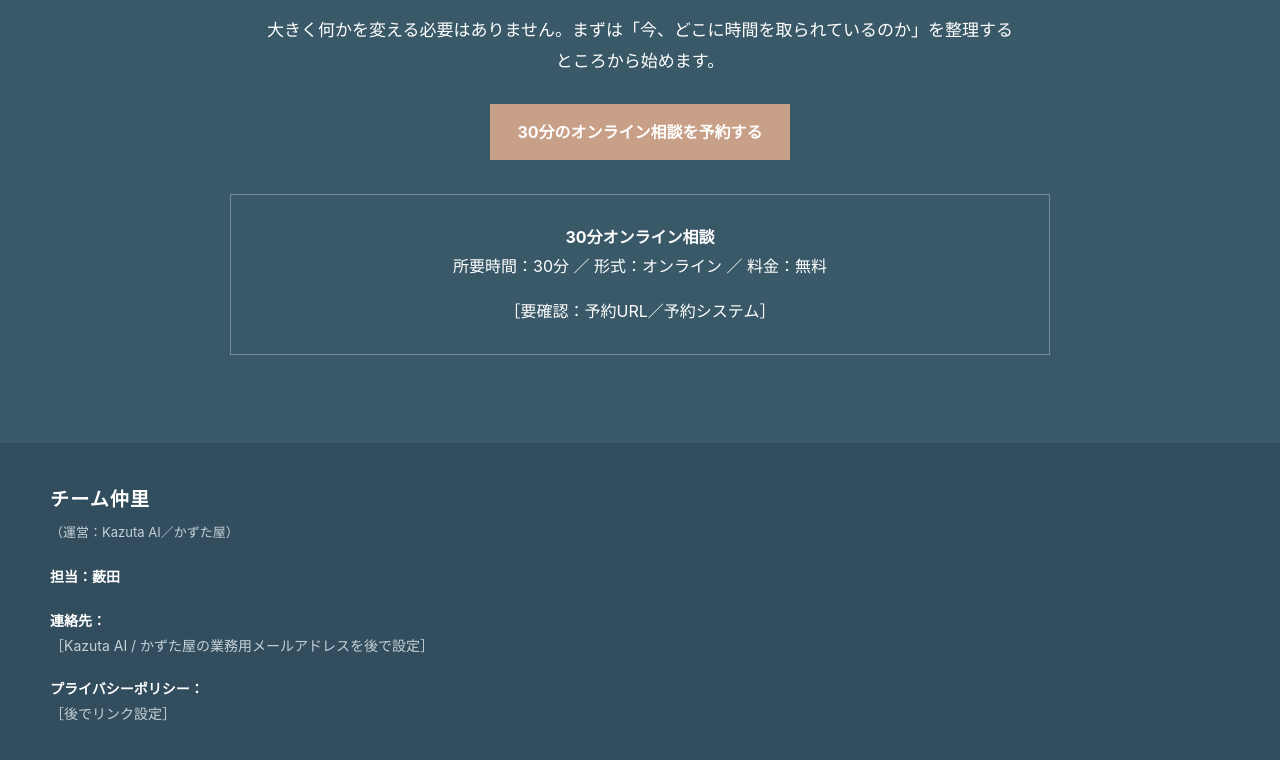
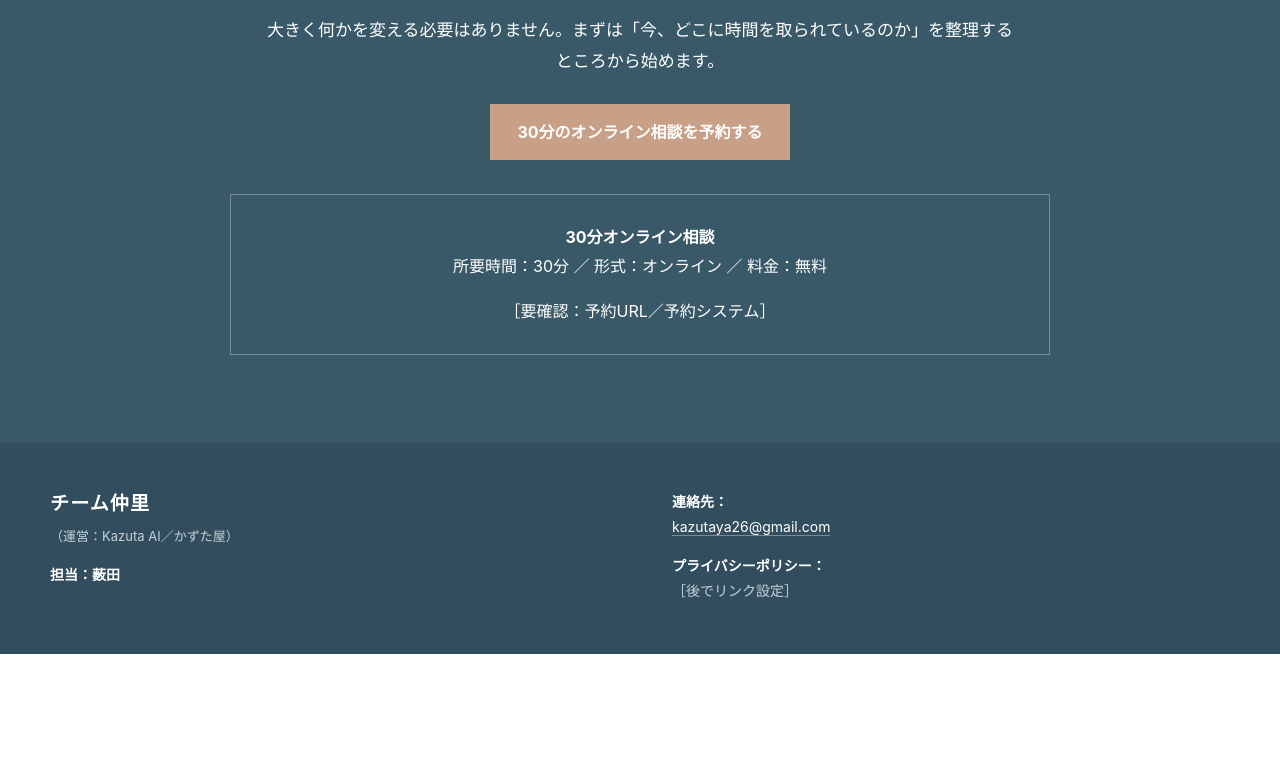
Before and after one commit to yabuta16/profile-page, a plain HTML site: page team-nakazato-property.html in a window 1280 px wide. Shown: the part 7411-8171 px from the top of the page. After the commit the page ends 8065 px from the top, so only its background shows below. Drawn offline with Linux system fonts and the light colour scheme.

Commit message:
Rebalance footer and restore contact email

```diff
--- a/team-nakazato-property.html
+++ b/team-nakazato-property.html
@@ -168,13 +168,15 @@
     .final{background:#3a5968;color:#fff;text-align:center}
     .final h2,.final p{color:#fff}
     .booking{max-width:820px;margin:34px auto 0;border:1px solid rgba(255,255,255,.3);padding:28px}
-    footer{background:#324d5d;color:#dbe4e8;padding:40px 0 70px}
-    .footer-info{font-size:14px;line-height:1.8}
+    footer{background:#324d5d;color:#dbe4e8;padding:44px 0 50px}
+    .footer-info{display:grid;grid-template-columns:repeat(2,minmax(0,1fr));gap:64px;font-size:14px;line-height:1.8}
     .footer-brand{font-size:19px;font-weight:700;letter-spacing:.06em;color:#fff}
     .footer-operator{margin-top:4px;font-size:13px;color:#c5d2d8}
-    .footer-details{display:grid;gap:18px;margin-top:20px}
+    .footer-person{margin-top:14px;color:#fff;font-weight:600}
+    .footer-details{display:grid;gap:14px;padding-top:2px}
     .footer-label{display:block;color:#fff;font-weight:600}
     .footer-placeholder{display:block;color:#c5d2d8}
+    .footer-info a{color:#fff;border-bottom:1px solid rgba(255,255,255,.35)}
     @media(max-width:980px){
       .navlinks a:not(.cta-mini){display:none}
       .split{grid-template-columns:1fr}
@@ -184,6 +186,10 @@
       .results-grid{grid-template-columns:1fr 1fr}
       .flow{grid-template-columns:1fr}
       .step:not(:last-child){border-right:0;border-bottom:1px solid #e3e8ea}
+    }
+    @media(max-width:760px){
+      .footer-info{grid-template-columns:1fr;gap:24px}
+      .footer-details{padding-top:20px;border-top:1px solid rgba(255,255,255,.16)}
     }
     @media(max-width:640px){
       .wrap{width:min(100% - 28px,1180px)}
@@ -437,11 +443,13 @@
 
   <footer>
     <div class="wrap footer-info">
-      <div class="footer-brand">チーム仲里</div>
-      <div class="footer-operator">（運営：Kazuta AI／かずた屋）</div>
+      <div>
+        <div class="footer-brand">チーム仲里</div>
+        <div class="footer-operator">（運営：Kazuta AI／かずた屋）</div>
+        <div class="footer-person">担当：薮田</div>
+      </div>
       <div class="footer-details">
-        <div><span class="footer-label">担当：薮田</span></div>
-        <div><span class="footer-label">連絡先：</span><span class="footer-placeholder">［Kazuta AI / かずた屋の業務用メールアドレスを後で設定］</span></div>
+        <div><span class="footer-label">連絡先：</span><a href="mailto:kazutaya26@gmail.com">kazutaya26@gmail.com</a></div>
         <div><span class="footer-label">プライバシーポリシー：</span><span class="footer-placeholder">［後でリンク設定］</span></div>
       </div>
     </div>
```
